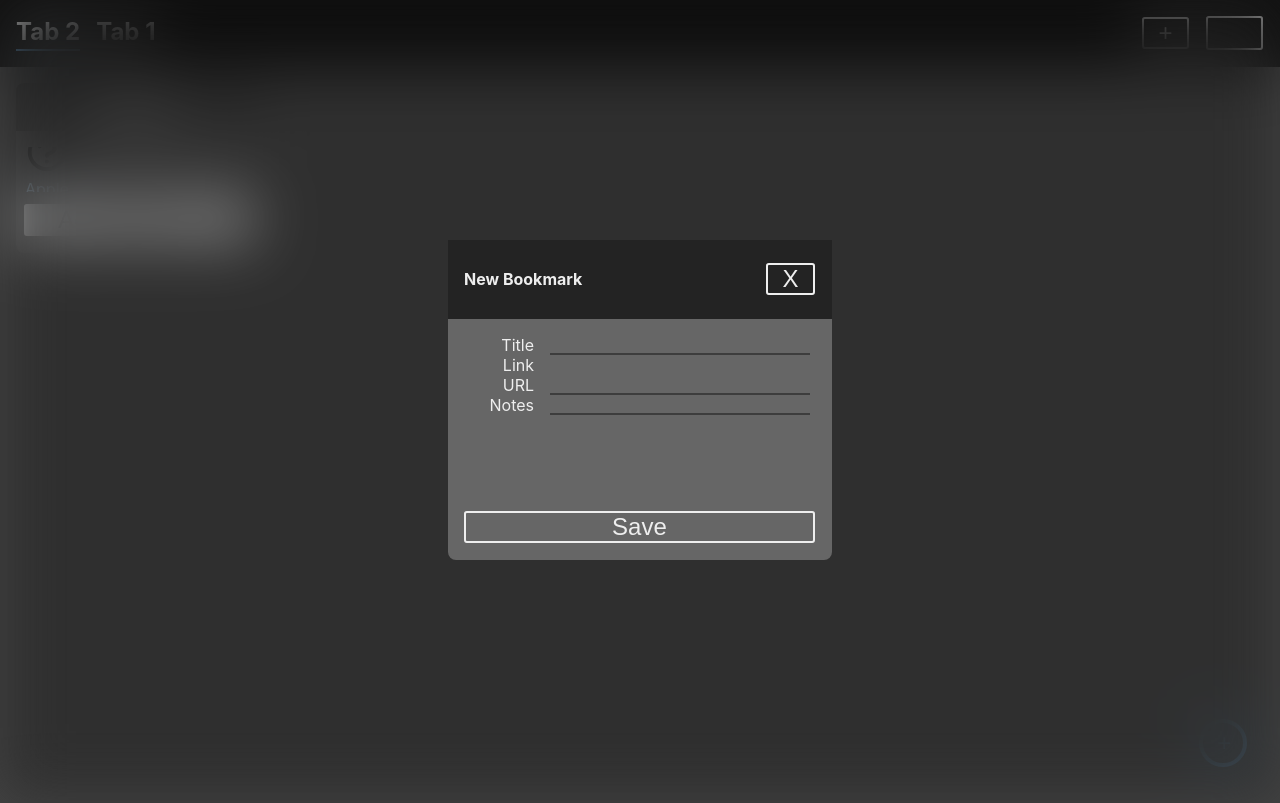
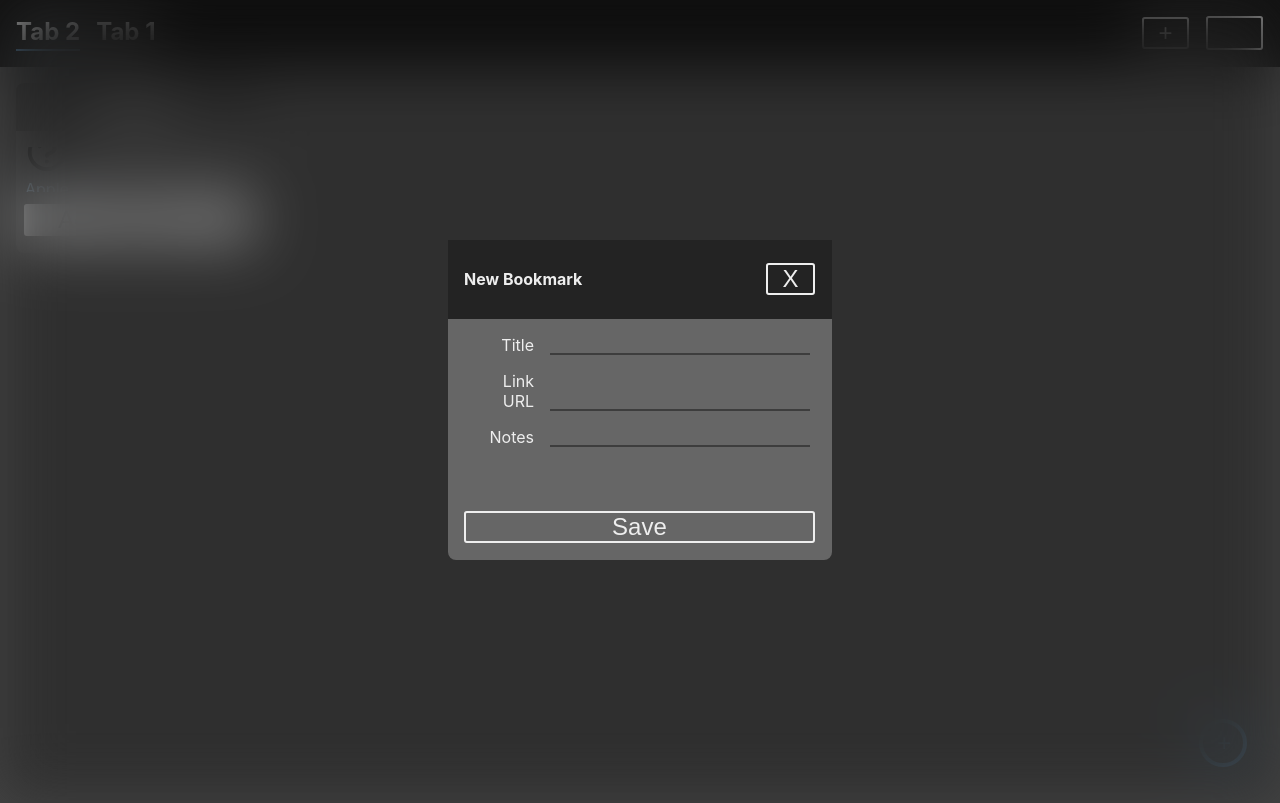
Before and after one commit to joshua-richardson-88/NetOrganizer-client, a React (Create React App) app: page / in a window 1280 px wide. Both pictures are taken after a click on the button "Add Bookmark". Built offline with nearby package versions, Linux system fonts and the light colour scheme; some icons are missing.

Commit message:
Forgot to add spacing back after form restructuring

```diff
--- a/src/App.css
+++ b/src/App.css
@@ -285,6 +285,9 @@ main > .fab:hover {
 }
 form > .form-body {
   flex: 1;
+  display: flex;
+  flex-flow: column nowrap;
+  gap: 1rem;
 }
 form > .form-body > .row {
   display: flex;
```
